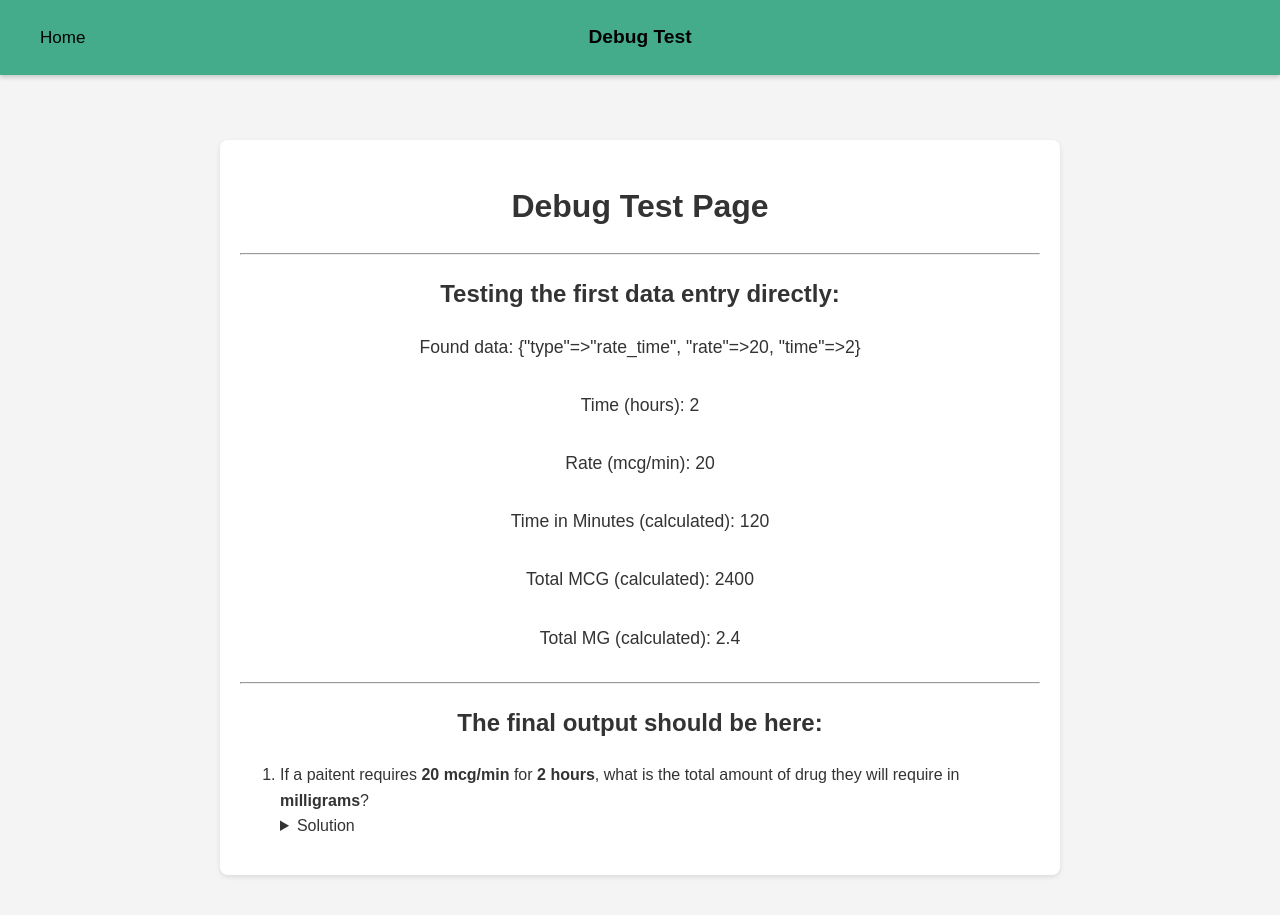
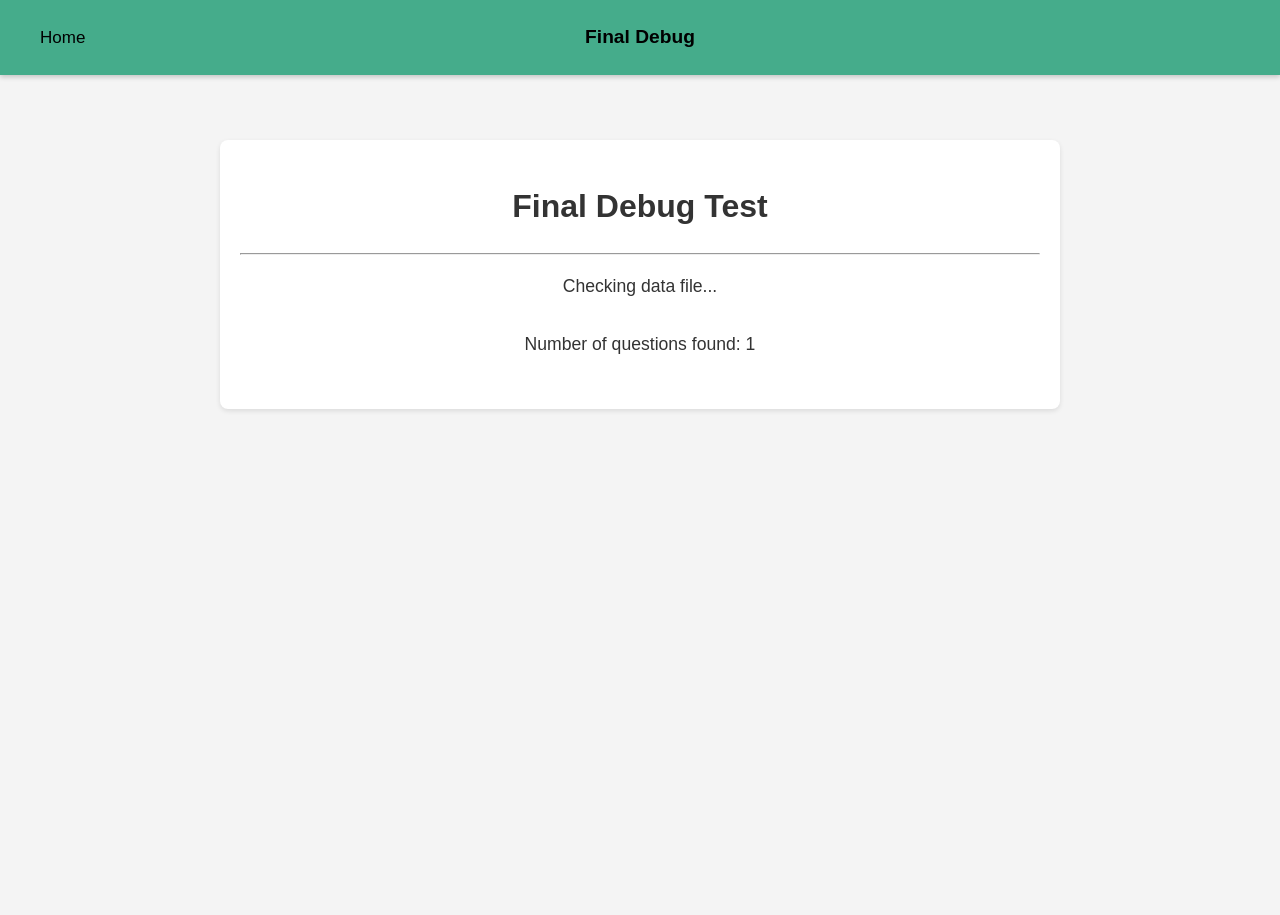
Before and after one commit to probe973/pha-4010y, a Jekyll site: the page built from debug-test.md, in a window 1280 px wide. Built offline with Jekyll 4.4.1, drawn with Linux system fonts in a browser that asks for light colours.

Commit message:
Update debug-test.md

```diff
--- a/debug-test.md
+++ b/debug-test.md
@@ -1,50 +1,10 @@
 ---
 layout: default
-title: Debug Test
+title: Final Debug
 ---
-
 <main>
-<h1>Debug Test Page</h1>
+<h1>Final Debug Test</h1>
 <hr>
-
-<h2>Testing the first data entry directly:</h2>
-
-{% assign first_item = site.data.drug_rates[0] %}
-
-<p>Found data: {{ first_item | inspect }}</p>
-
-{% assign time_in_hours = first_item.time %}
-{% assign rate_mcg_min = first_item.rate %}
-
-<p>Time (hours): {{ time_in_hours }}</p>
-<p>Rate (mcg/min): {{ rate_mcg_min }}</p>
-
-{% assign time_in_minutes = time_in_hours | times: 60 %}
-{% assign total_mcg = time_in_minutes | times: rate_mcg_min %}
-{% assign total_mg = total_mcg | divided_by: 1000.0 %}
-
-<p>Time in Minutes (calculated): {{ time_in_minutes }}</p>
-<p>Total MCG (calculated): {{ total_mcg }}</p>
-<p>Total MG (calculated): {{ total_mg }}</p>
-
-<hr>
-<h2>The final output should be here:</h2>
-
-<ol>
-<li>If a paitent requires <strong>{{ rate_mcg_min }} mcg/min </strong> for <strong>{{time_in_hours}} hours</strong>, what is the total amount of drug they will require in <strong>milligrams</strong>?
-    <details>
-        <summary>Solution</summary>
-        <div>
-          <p>Step 1: Convert the hours into minutes: </p>
-          <p>${{time_in_hours}} \times 60 = {{ time_in_minutes }}$</p>
-          <p>Step 2: Find total micrograms: </p>
-          <p>${{rate_mcg_min}} \text{mcg/min} \times {{ time_in_minutes }} \text{min} = {{ total_mcg }} \text{mcg} $</p>
-          <p>Step 3: Convert to milligrams: </p>
-          <p> ${{total_mcg}} \div 1000 = {{total_mg}} $</p>
-          <p><strong>Solution: {{total_mg}} mg</strong></p>
-        </div>
-    </details>
-</li>
-</ol>
-
+<p>Checking data file...</p>
+<p>Number of questions found: {{ site.data.drug_rates | size }}</p>
 </main>
```
